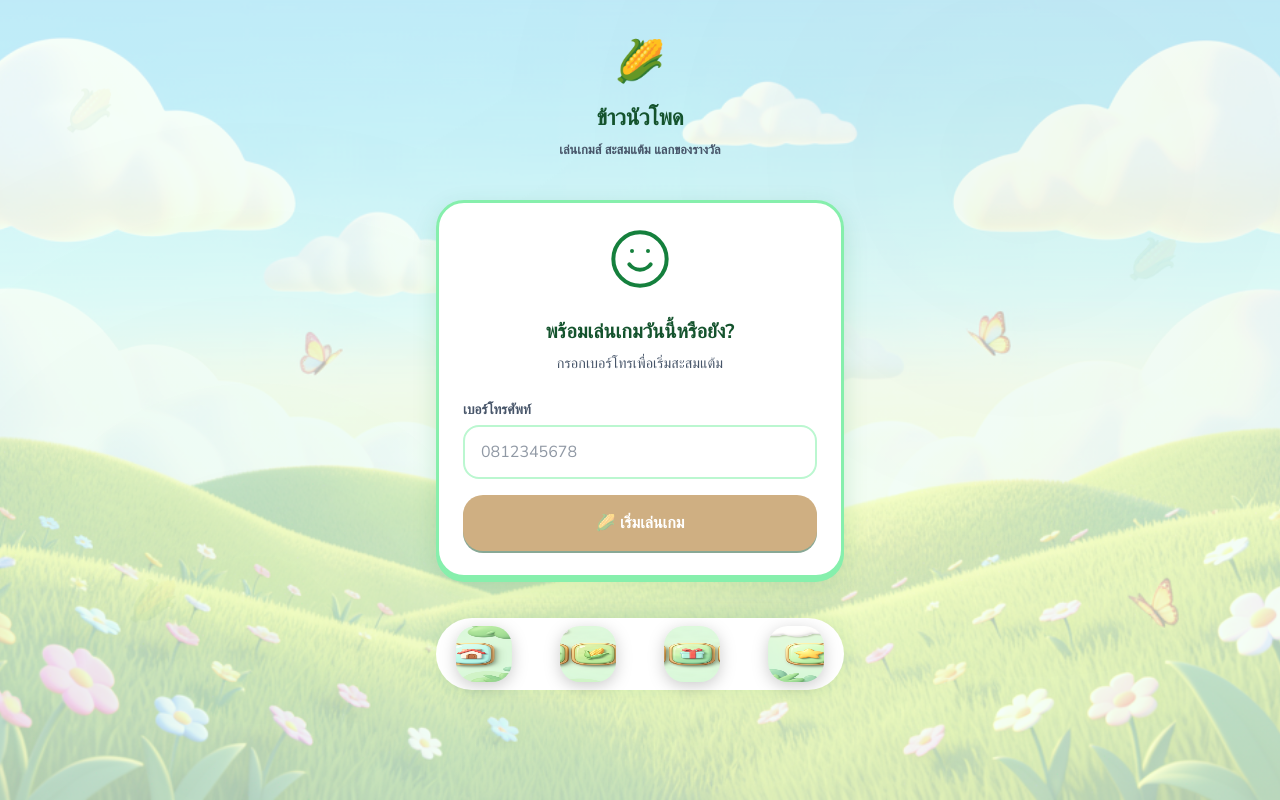
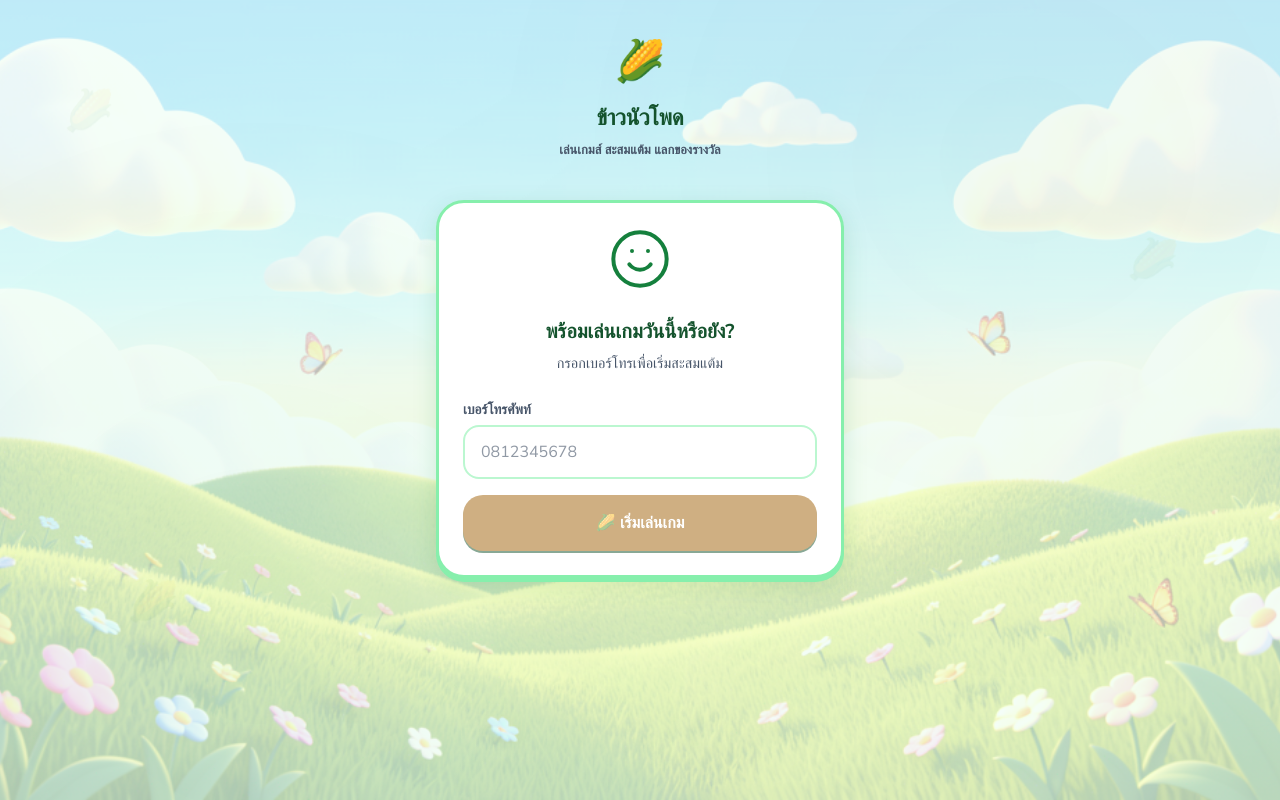
Before and after one commit to Rtertgr2/Corn_Project, a React (Vite) app in the folder web/: page /play#/login in a window 1280 px wide. Built offline with nearby package versions, Linux system fonts and the light colour scheme.

Commit message:
fix: remove bottom nav completely

```diff
--- a/web/src/App.tsx
+++ b/web/src/App.tsx
@@ -37,13 +37,7 @@ export default function App() {
           <Route path="/me" element={<RequirePhone><MeView /></RequirePhone>} />
           <Route path="*" element={<Navigate to="/" replace />} />
         </Routes>
-        {/* Bottom Navigation */}
-        <nav className="bottom-nav">
-          <button className="btn-sprite home" onClick={() => nav('/')} title="หน้าหลัก" />
-          <button className="btn-sprite corn" onClick={() => nav('/play')} title="เล่นเกม" />
-          <button className="btn-sprite gift" onClick={() => nav('/rewards')} title="ของรางวัล" />
-          <button className="btn-sprite star" onClick={() => nav('/me')} title="โปรไฟล์" />
-        </nav>
+
       </div>
     </>
   );
```
